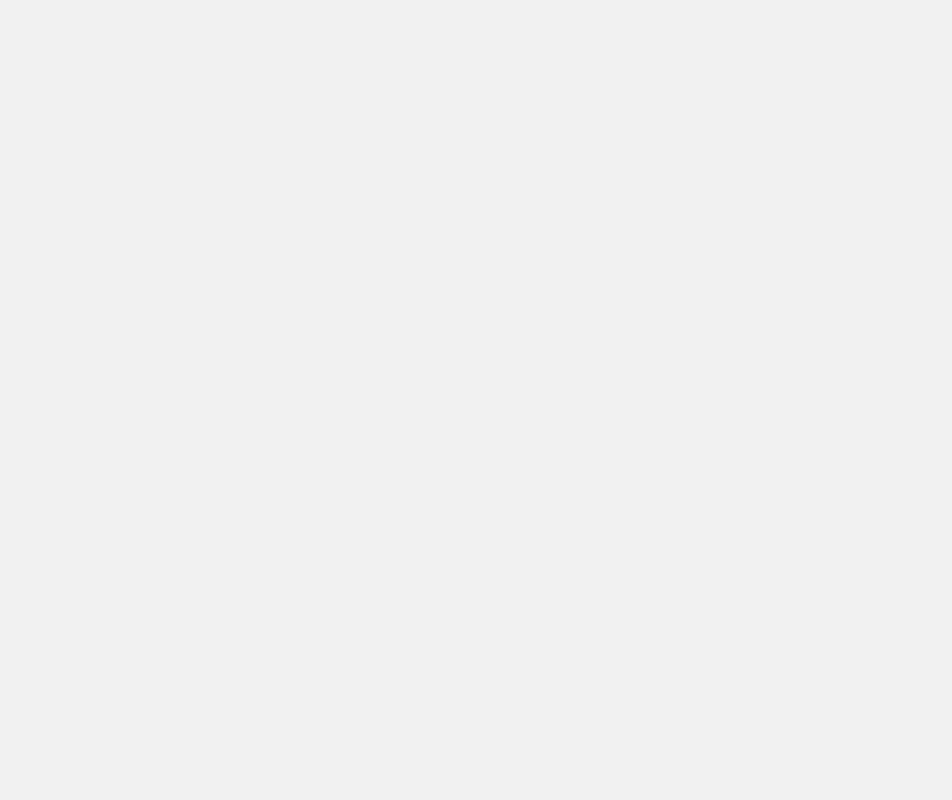
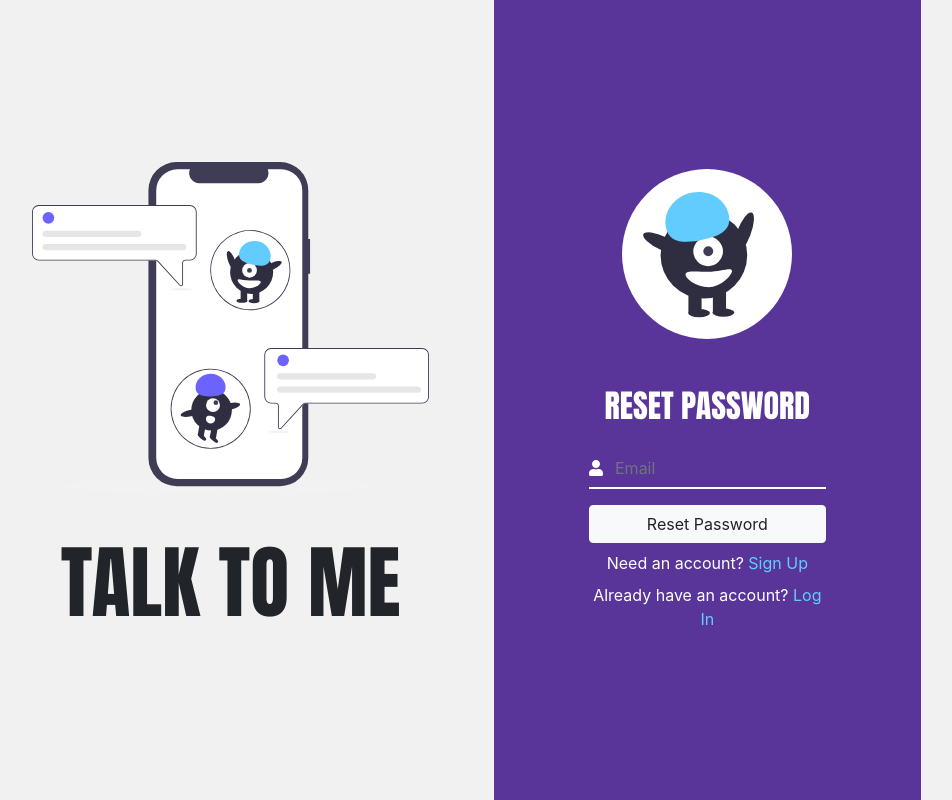
Before and after one commit to Glaxer/react-chat-app, a React (Create React App) app in the folder talk_to_me/: page /forgot-password in a window 1280 px wide. Shown: the whole page, without its empty margins (171-1123 px from the left). Built offline with nearby package versions, Linux system fonts and the light colour scheme.

Commit message:
New ForgotPassword pages

```diff
--- a/talk_to_me/src/App.js
+++ b/talk_to_me/src/App.js
@@ -3,6 +3,7 @@ import { BrowserRouter as Router, Route, Switch } from 'react-router-dom';
 import Dashboard from './pages/Dashboard';
 import Signup from './pages/Signup';
 import Login from './pages/Login';
+import ForgotPassword from './pages/ForgotPassword'
 import firebase from 'firebase/app';
 import 'firebase/firestore';
 
@@ -23,6 +24,7 @@ function App() {
         <Route exact path="/" component={Dashboard}></Route>
         <Route path="/login" component={Login}></Route>
         <Route path="/signup" component={Signup}></Route>
+        <Route path="/forgot-password" component={ForgotPassword}></Route>
       </Switch>
     </Router>
   )
--- /dev/null
+++ b/talk_to_me/src/pages/ForgotPassword.js
@@ -0,0 +1,98 @@
+import React, { Component } from 'react'
+import { Form, Button, Alert } from 'react-bootstrap'
+import { FontAwesomeIcon } from '@fortawesome/react-fontawesome';
+import { Link } from 'react-router-dom';
+import firebase from 'firebase/app';
+import 'firebase/firestore';
+
+
+class ForgotPassword extends Component {
+  constructor(props) {
+    super();
+    this.state = {
+      email: props.location.email,
+      resetError: '',
+      message: ''
+    }
+  }
+
+  render() {
+    let email;
+
+    if (!this.state.email) {
+      email = ""
+    } else {
+      email = this.state.email
+    }
+
+    return (
+      <main className="d-flex justify-content-center">
+        <div className="image-container col-4">
+          <img src="images/chat-image.svg" alt="icon" />
+          <h1>Talk To Me</h1>
+        </div>
+        <div className="vertical-container col-4 bg-primary" >
+          <div className="vertical-container-inner">
+            <img src="images/welcome-icon.svg" alt="icon" className="welcome-icon" />
+            <h2 className="text-center mb-4">Reset Password</h2>
+
+            {
+              this.state.message ?
+                <Alert variant="success" className="mt-2">
+                  {this.state.message}
+                </Alert> :
+                null
+            }
+            <Form onSubmit={(e) => this.resetPassword(e)} className="auth-form">
+              <Form.Group id="email">
+                <FontAwesomeIcon icon={['fas', 'user']} />
+                <Form.Control required autoFocus type="email" onChange={(e) => this.userTyping('email', e)} placeholder="Email" value={email}></Form.Control>
+              </Form.Group>
+
+              <Button type="submit" className="w-100" variant="light">Reset Password</Button>
+            </Form>
+            {
+              this.state.resetError ?
+                <Alert variant="danger" className="mt-2">
+                  {this.state.resetError}
+                </Alert> :
+                null
+            }
+
+            <div className="w-100 text-center mt-2">
+              Need an account? <Link to="/signup" className="text-info">Sign Up</Link>
+            </div>
+            <div className="w-100 text-center mt-2">
+              Already have an account? <Link to="/login" className="text-info">Log In</Link>
+            </div>
+          </div>
+        </div>
+      </main>
+    )
+  }
+
+  userTyping = (type, e) => {
+    switch (type) {
+      case 'email':
+        this.setState({ email: e.target.value });
+        break;
+
+      default:
+        break;
+    }
+  }
+
+  resetPassword = (e) => {
+    e.preventDefault();
+
+    firebase.auth().sendPasswordResetEmail(this.state.email)
+      .then(() => {
+        this.setState({ message: 'An email has been sent' })
+      }, err => {
+        this.setState({ resetError: 'Something went wrong. Please try again' });
+        console.log(err)
+      })
+  }
+}
+
+export default ForgotPassword;
--- a/talk_to_me/src/pages/Login.js
+++ b/talk_to_me/src/pages/Login.js
@@ -52,9 +52,13 @@ class Login extends Component {
             <div className="w-100 text-center mt-2">
               Don't have an account? <Link to="/signup" className="text-info">Sign Up</Link>
             </div>
+
+            <div className="w-100 text-center mt-2">
+              Did you forget your password? <Link to={{ pathname: "/forgot-password", email: this.state.email }} className="text-info">Reset Password</Link>
+            </div>
           </div>
         </div>
-      </main>
+      </main >
     );
   }
 
```
Also changed, not shown: talk_to_me/src/components/ForgotPassword.js (deleted, +0 -65 lines).
